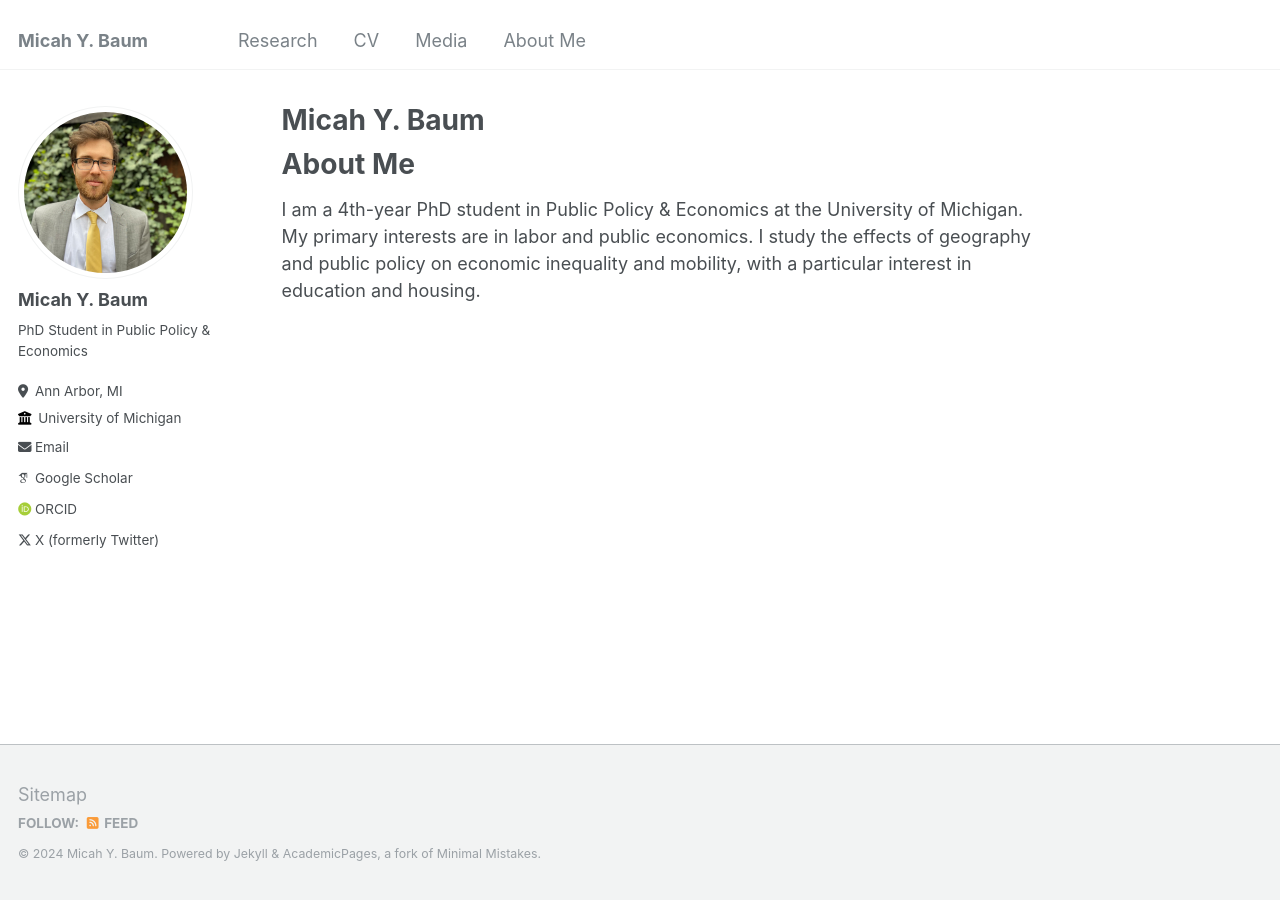
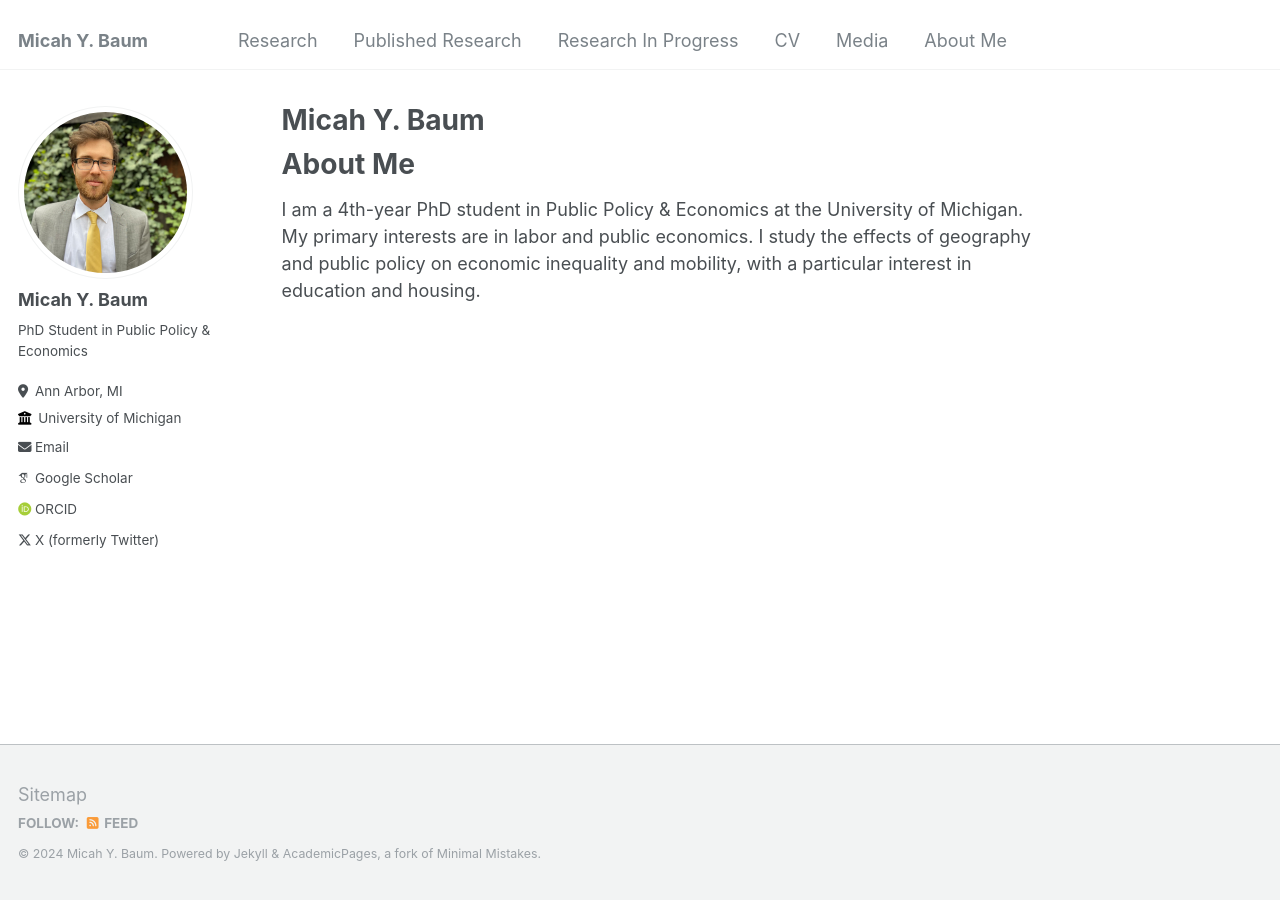
Before and after one commit to micah-baum/micah-baum.github.io, a Jekyll site: the page built from _pages/about.md, in a window 1280 px wide. Built offline with Jekyll 4.4.1, drawn with Linux system fonts in a browser that asks for light colours; some web fonts are replaced.

Commit message:
Update navigation.yml

```diff
--- a/_data/navigation.yml
+++ b/_data/navigation.yml
@@ -3,11 +3,17 @@ main:
   - title: "Research"
     url: /research
 
+  - title: "Published Research"
+    url: /research-published
+
+  - title: "Research In Progress"
+    url: /research-in-progress
+
   - title: "CV"
     url: /files/baum_cv.pdf
 
   - title: "Media"
-    url: /media/
+    url: /media
 
   - title: "About Me"
     url: /about-me
```
